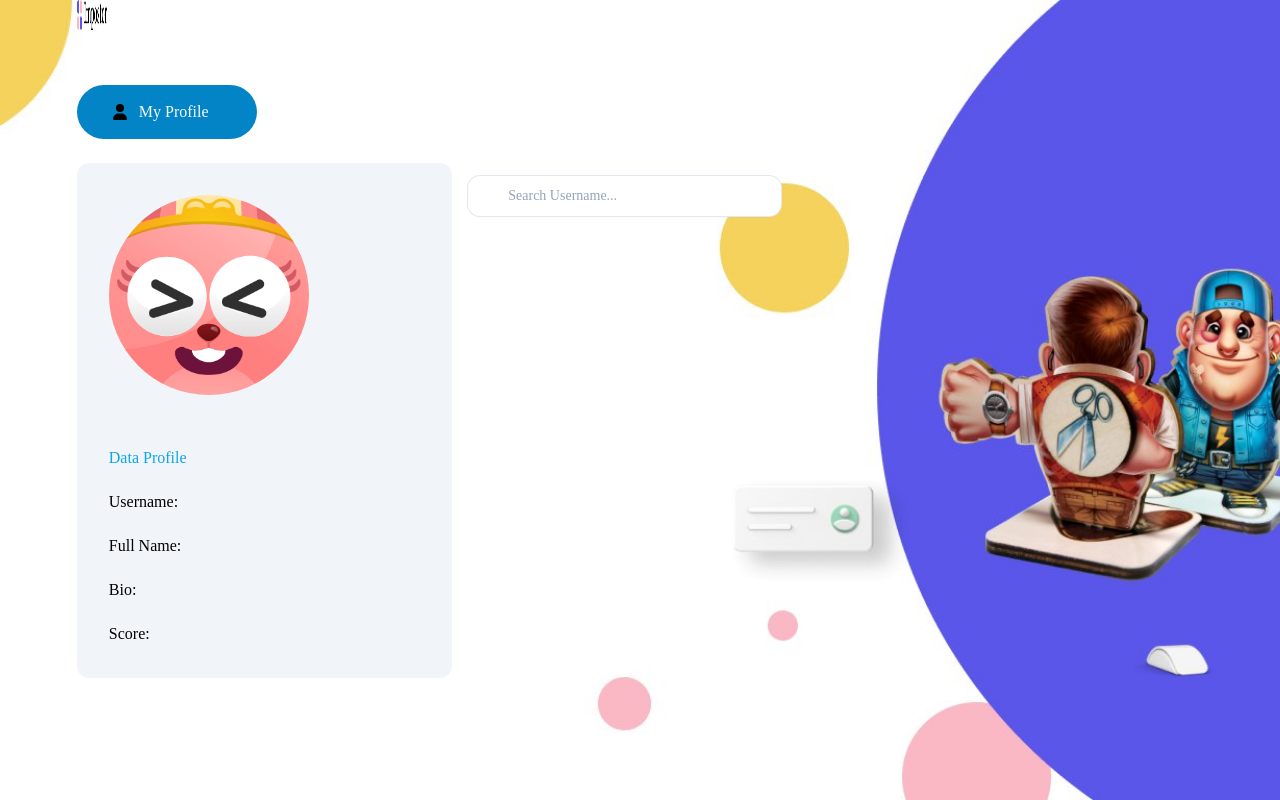
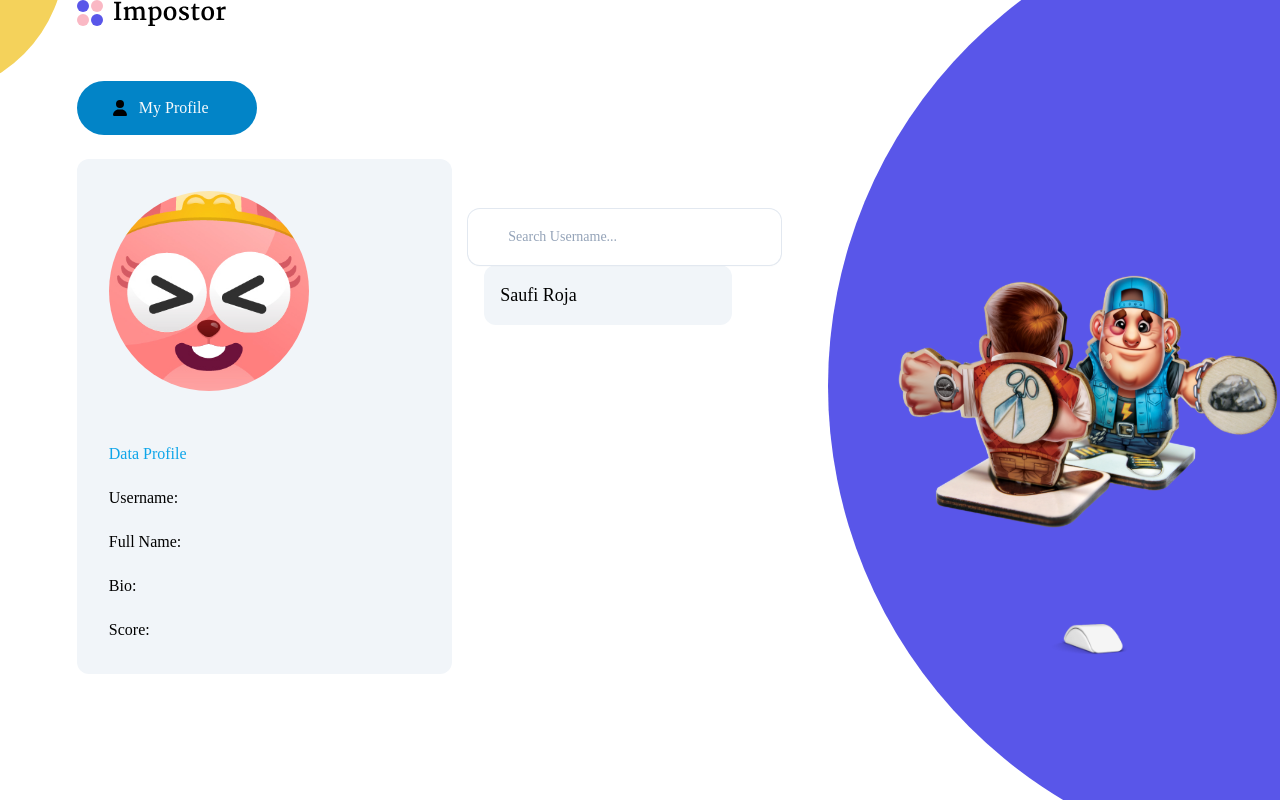
Before and after one commit to saufiroja/my-app, a Next.js app: page /profile in a window 1280 px wide. Built offline with nearby package versions, Linux system fonts and the light colour scheme; a web font is replaced by a local one.

Commit message:
Memperbaiki Tampilan

```diff
--- a/components/Profile/index.js
+++ b/components/Profile/index.js
@@ -2,15 +2,24 @@ import React from "react";
 import { FontAwesomeIcon } from '@fortawesome/react-fontawesome'
 import { faUser } from '@fortawesome/free-solid-svg-icons'
 import Image from "next/image";
+import AssetKuning from '/components/Assets/AssetKuning';
+import AssetUngu from '/components/Assets/AssetUngu';
+import AssetGame from '/components/Assets/AssetGame';
+import AssetBatu from '/components/Assets/AssetBatu';
 
 export default function Profile() {
     return (
-        <div className="bg-impostor no-repeat bg-cover h-screen w-screen font-body">
-            <div className="container mx-auto px-[6%]">
+        <div className='bg-white no-repeat bg-cover h-screen w-screen font-body relative overflow-hidden'>
+            <AssetKuning />
+            <AssetUngu />
+            <AssetGame />
+            <AssetBatu />
+            <div className="container px-[6%]">
+                <div className="mt-100px">
+                <Image src="/images/feature.svg" alt="profile-picture" width={150} height={26}/>
+                </div>
                 <div className="flex flex-row">
                     <div className="basis-1/3 h-screen">
-                    {/* <img className="mt-6" src="./images/logo-black.png"/> */}
-                    <Image src="/images/logo-black.png" alt="logo-black" className="mt-6" width={30} height={30} />
                         <button className="bg-sky-600 hover:bg-sky-700 rounded-large px-9 py-[15px] flex flex-nowrap justify-center mt-12">
                             <FontAwesomeIcon icon={faUser} className="mt-1"/>
                             <h3 className="mx-3 text-slate-50">My Profile</h3>
@@ -35,8 +44,15 @@ export default function Profile() {
 
                     <div className="basis-1/3">
                         <div className="flex items-center w-full mr-4">
-                            <input className="focus:ring-2 focus:ring-blue-500 focus:outline-none mt-[176px] appearance-none text-sm leading-6 text-slate-900 placeholder-slate-400 rounded-xl py-2 pl-10 ml-4 w-5/6 ring-1 ring-slate-200 shadow-sm" type="text" aria-label="Filter projects" placeholder="Search Username..."></input>
+                            <input className="focus:ring-2 focus:ring-blue-500 focus:outline-none mt-[176px] appearance-none text-sm leading-6 text-slate-900 placeholder-slate-400 rounded-xl pl-10 ml-4 w-5/6 py-4 ring-1 ring-slate-200 shadow-sm" type="text" aria-label="Filter projects" placeholder="Search Username..."></input>
                         </div>
+                        <figure class="w-[66%] ml-8 md:flex rounded-xl bg-slate-100">
+                            <div class="md:p-4 text-center md:text-left">
+                                <p class="text-lg font-medium">
+                                    Saufi Roja
+                                </p>
+                            </div>
+                            </figure>
                     </div>
                 </div>
             </div>
```
Also changed, not shown: public/images/feature.svg (added).
